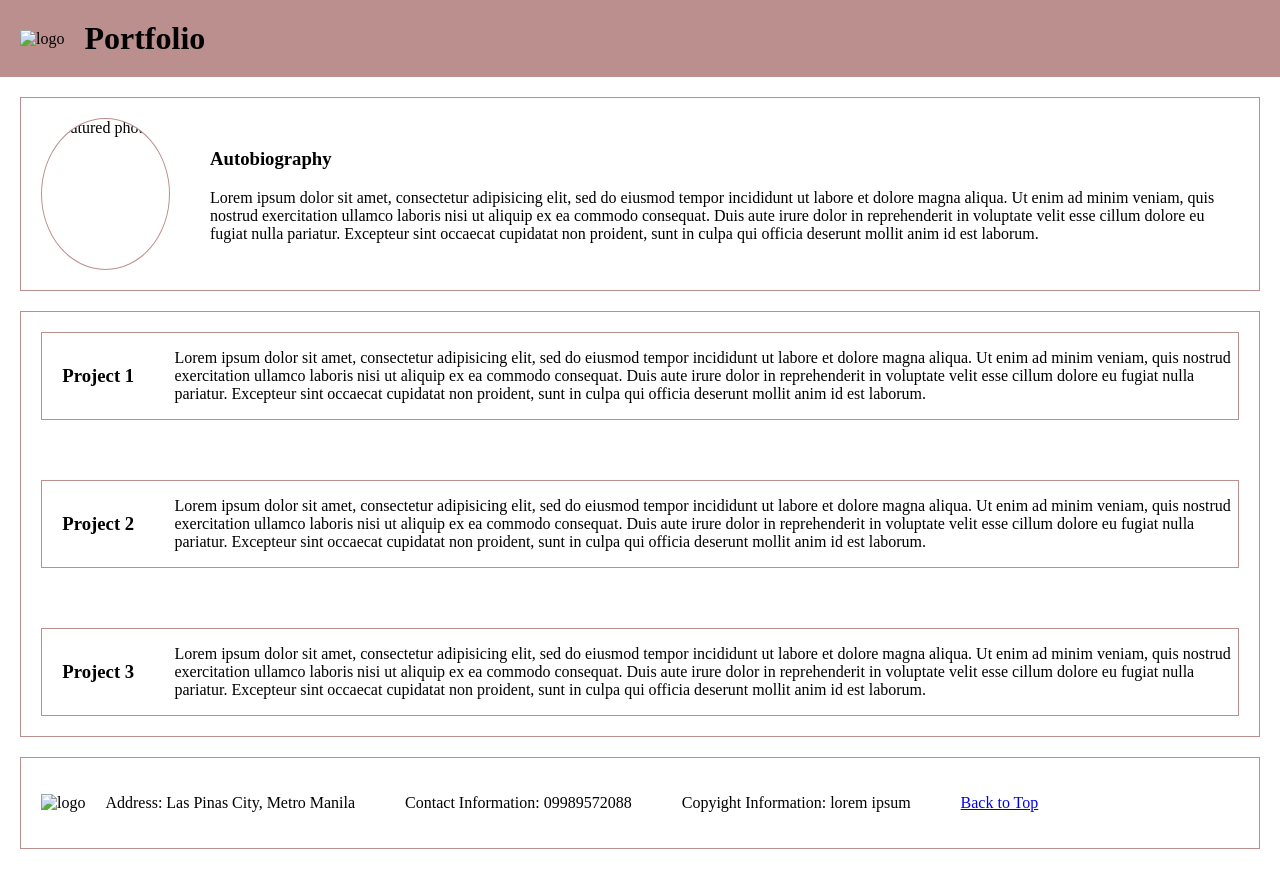
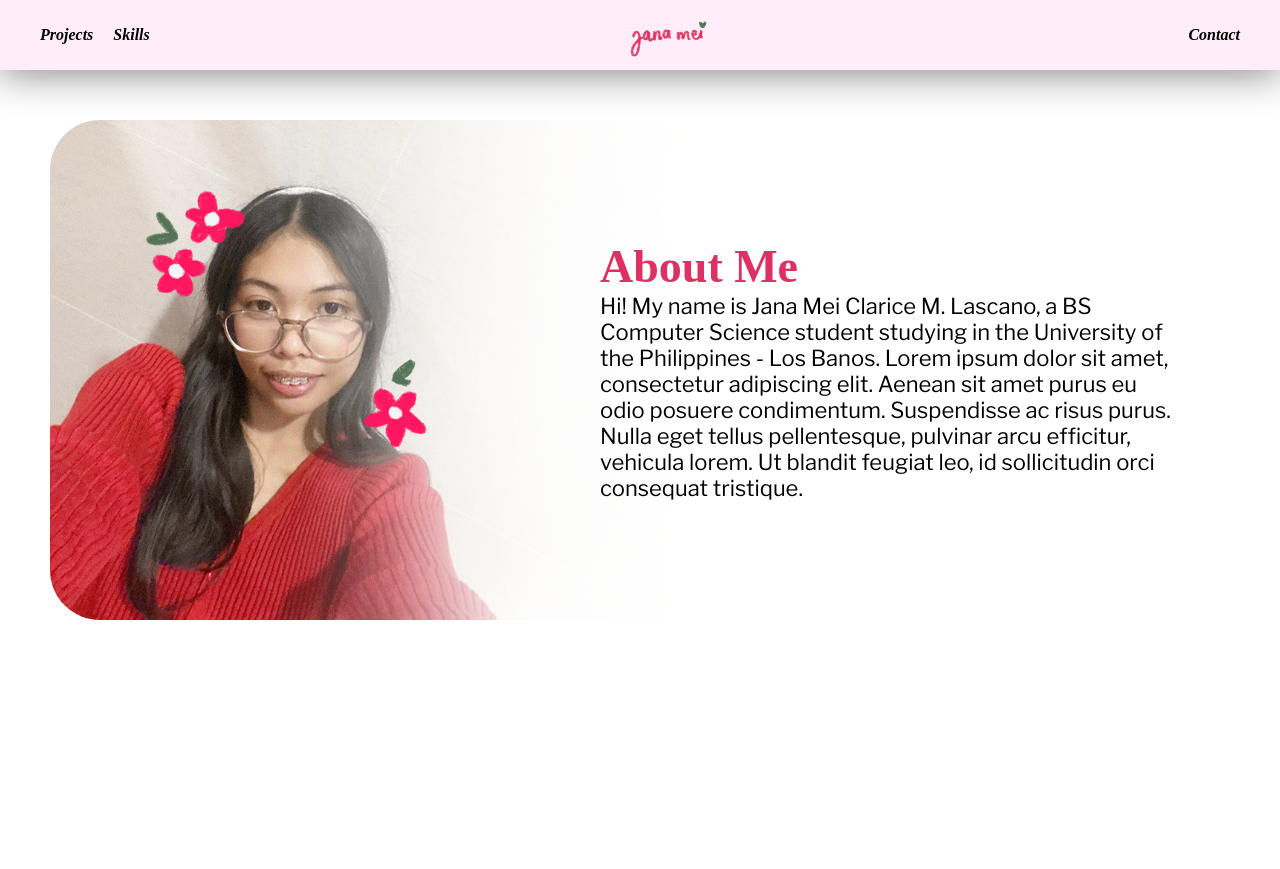
Before and after one commit to CMSC-100-2S-AY2024-2025/exer-01-html-and-css-jmlascano, a plain HTML site: page index.html in a window 1280 px wide. After the commit the page ends 800 px from the top, so only its background shows below. Drawn offline with nearby package versions, Linux system fonts and the light colour scheme; a web font is replaced by a local one.

Commit message:
refactor: Redesign of navbar & feature

```diff
--- a/index.html
+++ b/index.html
@@ -4,65 +4,42 @@
     <meta charset="UTF-8">
     <meta name="viewport" content="width=device-width, initial-scale=1.0">
     <title>Jana Mei's Portfolio</title>
+
+    <!-- CSS -->
     <link rel="stylesheet" href="./styles.css">
+
+    <!-- LOAD FONTS -->
+    <link rel="preconnect" href="https://fonts.googleapis.com">
+    <link rel="preconnect" href="https://fonts.gstatic.com" crossorigin>
+    <link href="https://fonts.googleapis.com/css2?family=Libre+Franklin:ital,wght@0,100..900;1,100..900&family=Oleo+Script+Swash+Caps:wght@400;700&family=Signika+Negative:wght@300..700&display=swap" rel="stylesheet">
 </head>
 <body>
+    <!-- NAVBAR -->
     <div class="navbar">
-        <img class="navbar-logo" src="#" alt="logo">
-        <h1 class="navbar-title">Portfolio</h1>
-    </div>
-
-    <div class="feature" id="feature">
-        <img class="feature-img" src="#" alt="featured photo">
-        <div class="feature-text">
-            <h3 class="feature-header">Autobiography</h3>
-            <p class="feature-body">Lorem ipsum dolor sit amet, consectetur adipisicing elit, sed do eiusmod
-            tempor incididunt ut labore et dolore magna aliqua. Ut enim ad minim veniam,
-            quis nostrud exercitation ullamco laboris nisi ut aliquip ex ea commodo
-            consequat. Duis aute irure dolor in reprehenderit in voluptate velit esse
-            cillum dolore eu fugiat nulla pariatur. Excepteur sint occaecat cupidatat non
-            proident, sunt in culpa qui officia deserunt mollit anim id est laborum.</p>
+        <div class="navbar-left">
+            <a href="#projects">Projects</a>
+            <a href="#skills">Skills</a>
+        </div>
+        <img class="navbar-logo" src="./assets/logo.png" alt="logo">
+        <div class="navbar-right">
+            <a href="mailto:jmlascano@up.edu.ph">Contact</a> <!--allows user to send message to my email directly, https://www.geeksforgeeks.org/how-to-use-mailto-in-html/ -->
         </div>
     </div>
 
-    <div class="projects">
-        <div id="project-1" class="project">
-            <h3 class="project-head">Project 1</h3>
-            <p class="project-text">Lorem ipsum dolor sit amet, consectetur adipisicing elit, sed do eiusmod
-            tempor incididunt ut labore et dolore magna aliqua. Ut enim ad minim veniam,
-            quis nostrud exercitation ullamco laboris nisi ut aliquip ex ea commodo
-            consequat. Duis aute irure dolor in reprehenderit in voluptate velit esse
-            cillum dolore eu fugiat nulla pariatur. Excepteur sint occaecat cupidatat non
-            proident, sunt in culpa qui officia deserunt mollit anim id est laborum.</p>
+    <!-- MAINBODY -->
+    <div class="main">
+        <!-- FEATURE -->
+        <div class="feature">
+            <img src="./assets/feature-img.png" alt="feature image">
+            <h1>About Me</h1>
+            <p>Hi! My name is Jana Mei Clarice M. Lascano, a BS Computer Science student studying in the University of the Philippines - Los Banos. Lorem ipsum dolor sit amet,
+                consectetur adipiscing elit. Aenean sit amet purus eu odio posuere condimentum. Suspendisse ac risus purus. Nulla eget tellus pellentesque, pulvinar arcu efficitur,
+                vehicula lorem. Ut blandit feugiat leo, id sollicitudin orci consequat tristique. </p>
         </div>
-        <div id="project-2" class="project">
-            <h3 class="project-head">Project 2</h3>
-            <p class="project-text">Lorem ipsum dolor sit amet, consectetur adipisicing elit, sed do eiusmod
-            tempor incididunt ut labore et dolore magna aliqua. Ut enim ad minim veniam,
-            quis nostrud exercitation ullamco laboris nisi ut aliquip ex ea commodo
-            consequat. Duis aute irure dolor in reprehenderit in voluptate velit esse
-            cillum dolore eu fugiat nulla pariatur. Excepteur sint occaecat cupidatat non
-            proident, sunt in culpa qui officia deserunt mollit anim id est laborum.</p>
-        </div>
-        <div id="project-3" class="project">
-            <h3 class="project-head">Project 3</h3>
-            <p class="project-text">Lorem ipsum dolor sit amet, consectetur adipisicing elit, sed do eiusmod
-            tempor incididunt ut labore et dolore magna aliqua. Ut enim ad minim veniam,
-            quis nostrud exercitation ullamco laboris nisi ut aliquip ex ea commodo
-            consequat. Duis aute irure dolor in reprehenderit in voluptate velit esse
-            cillum dolore eu fugiat nulla pariatur. Excepteur sint occaecat cupidatat non
-            proident, sunt in culpa qui officia deserunt mollit anim id est laborum.</p>
-        </div>
+
+
+
     </div>
 
-    <div class="footer">
-        <img class="footer-logo" src="#" alt="logo">
-        <div class="footer-content">
-            <p class="address">Address: Las Pinas City, Metro Manila</p>
-            <p class="contact-info">Contact Information: 09989572088</p>
-            <p class="copyright-info">Copyight Information: lorem ipsum</p>
-            <a class="back-to-top" href="#feature">Back to Top</a>
-        </div>
-    </div>
 </body>
 </html>
--- a/styles.css
+++ b/styles.css
@@ -1,84 +1,128 @@
-body {
-	box-sizing: border-box;
-	border: 0;
+* {
 	margin: 0;
 	padding: 0;
 }
 
+/* NAVBAR */
+
 .navbar {
+	background-color: #FFEDFA;
 	display: flex;
+	justify-content: space-between;
 	align-items: center;
-	justify-content: flex-start;
-	gap: 20px;
-	padding: 20px;
-	margin: 0;
-	background: rosybrown;
+	padding: 10px 40px;
+	filter: drop-shadow(0px 3px 20px gray); /* generated here: https://webcode.tools/css-generator/drop-shadow */
 }
 
-.navbar h1 {
-	padding: 0;
-	margin: 0;
-}
-
-.feature {
-	border: 1px solid rosybrown;
+.navbar-left {
 	display: flex;
-	justify-content: center;
-	align-items: center;
-	margin: 20px;
-}
-
-.feature-img {
-	border: 1px solid rosybrown;
-	border-radius: 50%;
-	height: 150px;
-	width: 350px;
-	margin: 20px;
-}
-
-.feature-text {
-	margin: 20px;
-}
-
-.projects {
-	border: 1px solid rosybrown;
-	display: flex;
-	flex-direction: column;
-	justify-content: space-evenly;
-	align-items: center;
-	gap: 20px;
-	margin: 20px;
-}
-
-.project {
-	border: 1px solid rosybrown;
-	display: flex;
-	justify-content: space-evenly;
-	align-items: center;
-	gap: 20px;
-	margin: 20px;
-}
-
-.project-head {
-	width: 300px;
-	display: flex;
-	justify-content: center;
-	align-items: center;
-}
-
-.footer {
-	border: 1px solid rosybrown;
-	display: flex;
-	justify-content: flex-start;
-	align-items: center;
-	margin: 20px;
-	padding: 20px;
 	gap: 20px;
 }
 
-.footer-content {
+.navbar-left a, .navbar-right a {
+	font-family: "Signika Negative", serif;
+  	font-size: 16px;
+  	font-weight: bold;
+  	font-style: italic;
+	text-decoration: none;
+	color: black;
+}
+
+.navbar-left a:hover, .navbar-right a:hover {
+	color: #DE3163;
+}
+
+.navbar img {
+	height: 50px;
+}
+
+/* navbar: dynamic sizing */
+@media (max-width: 400px) {
+	.navbar {
+		justify-content: flex-start;
+		gap: 20px;
+		padding: 10px 20px;
+	}
+
+	.navbar img {
+		order: -1;
+	}
+}
+
+/* MAINBODY */
+.main {
+	margin: 50px;
+	display: block;
+}
+
+
+/* FEATURE */
+.feature {
+	border-radius: 50px;
+	background-image: url(./assets/feature-bg.png);
+	height: 500px;
+	background-size: cover;
+	background-position: left;
+	background-repeat: no-repeat;
+	margin: 0;
+	padding: 50px;
+	box-sizing: border-box;
 	display: flex;
-	justify-content: flex-start;
-	align-items: center;
-	gap: 50px;
+	flex-direction: column;
+	justify-content: center;
 }
+
+.feature img { /* only show this when screen size is less than 1100px */
+	display: none;
+}
+
+.feature h1 {
+	margin: 0;
+	padding: 0;
+	margin-left: 500px;
+	font-family: "Oleo Script Swash Caps", serif;
+  	font-size: 46px;
+	color: #DE3163;
+}
+
+.feature p {
+	margin: 0;
+	padding: 0;
+	margin-left: 500px;
+	font-family: "Libre Franklin", serif;
+  	font-size: 22px;
+}
+
+/* feature: dynamic sizing */
+@media (max-width: 1100px) {
+	.feature {
+		border: 5px solid #F1EEEB;
+		background-image: none;
+		display: flex;
+		flex-direction: column;
+		align-items: center;
+		justify-content: center;
+		box-sizing: content-box;
+	}
+
+	.feature img {
+		display: block;
+		height: 200px;
+		width: 200px;
+		border-radius: 50%;
+		margin-bottom: 20px;
+	}
+
+	.feature h1 {
+		margin: 0;
+		padding: 0;
+		font-size: 28px;
+		margin-bottom: 10px;
+	}
+
+	.feature p {
+		margin: 0;
+		padding: 0;
+		font-size: 14px;
+	}
+}
```
Also changed, not shown: assets/IMG_2245.png (added), assets/feature-bg.png (added), assets/logo.png (added), 1 other file.
